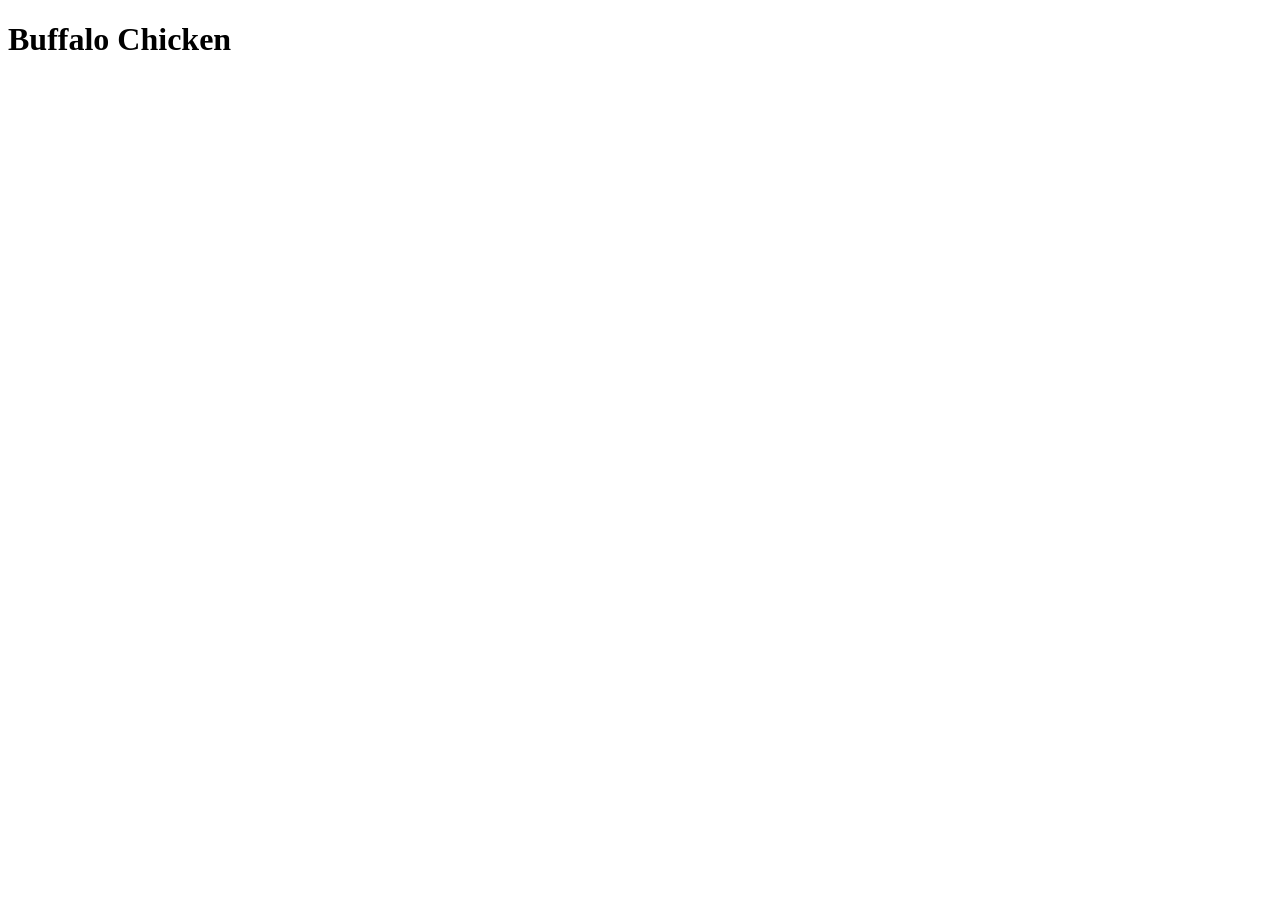
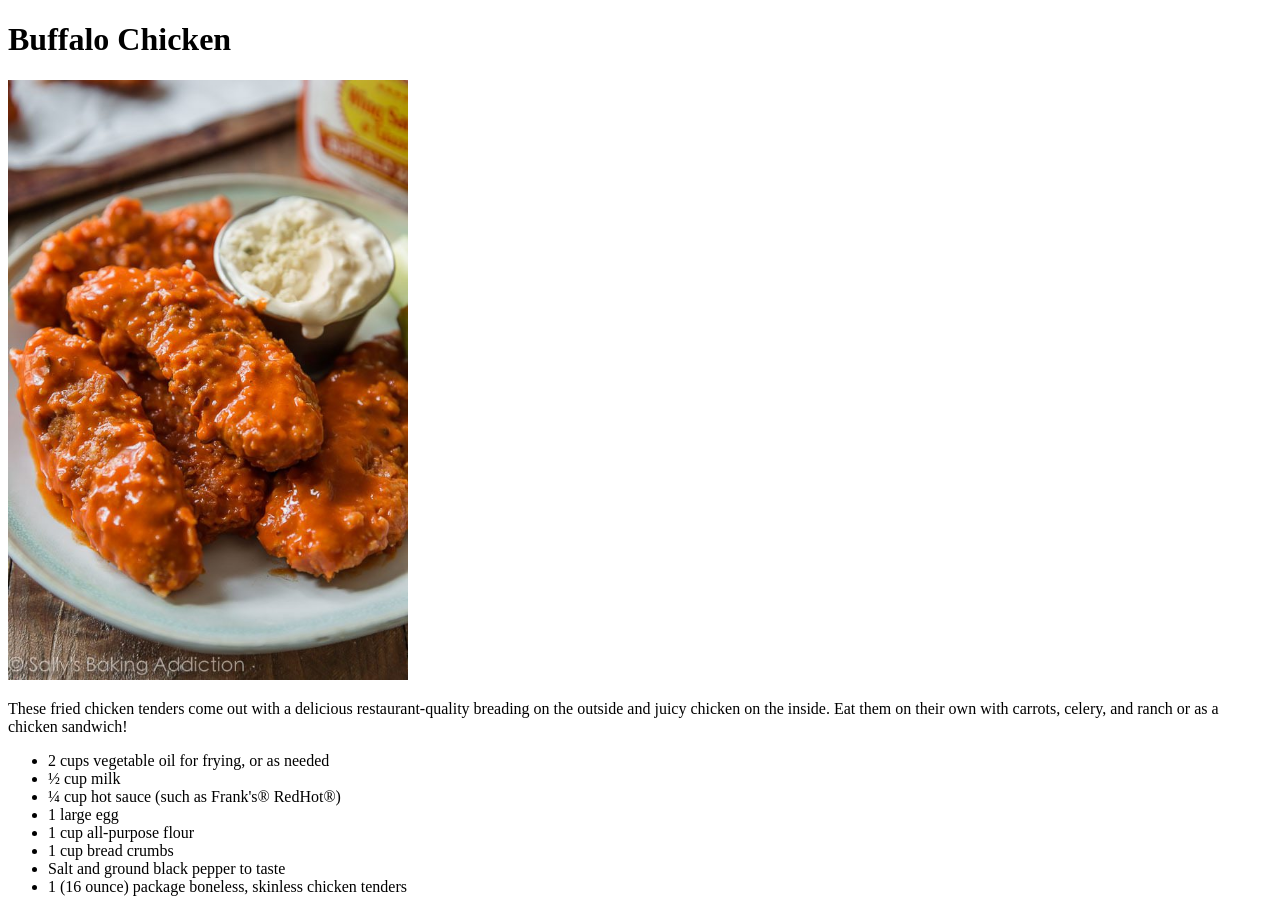
Before and after one commit to SSJoel/odin-recipes, a plain HTML site: page recipes/buffalo-chicken.html in a window 1280 px wide. Before the commit the page ends 800 px from the top, so only its background shows below. Drawn offline with Linux system fonts and the light colour scheme.

Commit message:
Added image and ingredients

```diff
--- a/recipes/buffalo-chicken.html
+++ b/recipes/buffalo-chicken.html
@@ -7,5 +7,20 @@
 
     <body>
         <h1>Buffalo Chicken</h1>
+
+        <img src="../images/buffalo-chicken.jpg" width="400" alt="A picture of some tasty Buffalo Chicken.">
+
+        <p>These fried chicken tenders come out with a delicious restaurant-quality breading on the outside and juicy chicken on the inside. Eat them on their own with carrots, celery, and ranch or as a chicken sandwich!</p>
+
+        <ul>
+            <li>2 cups vegetable oil for frying, or as needed</li>
+            <li>½ cup milk</li>
+            <li>¼ cup hot sauce (such as Frank's® RedHot®)</li>
+            <li>1 large egg</li>
+            <li>1 cup all-purpose flour</li>
+            <li>1 cup bread crumbs</li>
+            <li>Salt and ground black pepper to taste</li>
+            <li>1 (16 ounce) package boneless, skinless chicken tenders</li>
+        </ul>
     </body>
 </html>
```
